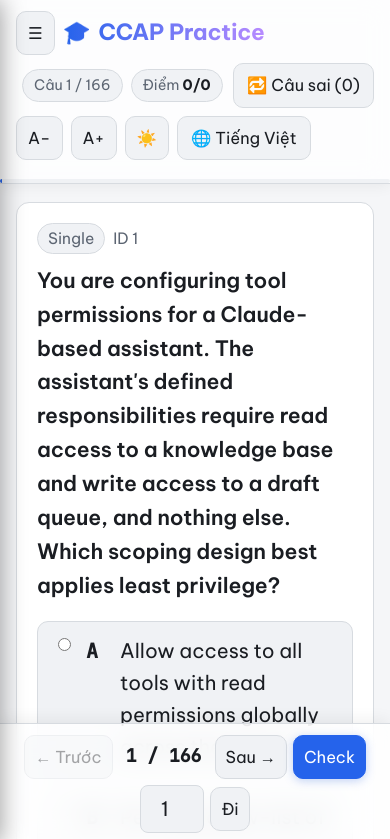
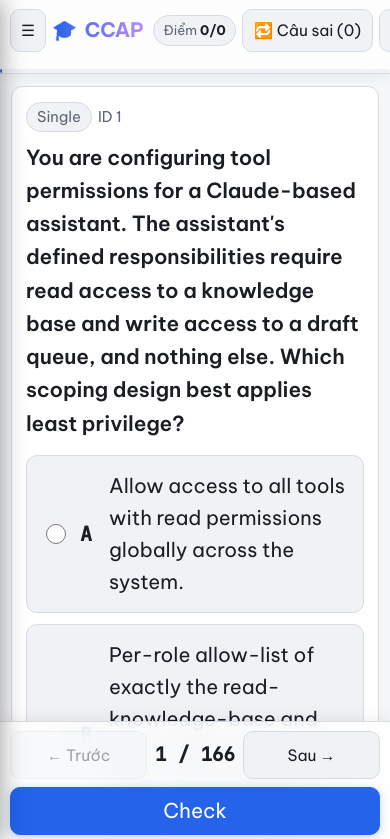
Before and after one commit to anhquan14072002/StudyCert, a plain HTML site: page index.html in a window 390 px wide. Shown: the top 839 px of the page. Drawn offline with Linux system fonts and the light colour scheme.

Commit message:
feat: optimize mobile responsiveness and layout for small screens

```diff
--- a/index.html
+++ b/index.html
@@ -2,7 +2,7 @@
 <html lang="vi">
 <head>
 <meta charset="UTF-8">
-<meta name="viewport" content="width=device-width, initial-scale=1.0">
+<meta name="viewport" content="width=device-width, initial-scale=1.0, viewport-fit=cover">
 <title>CCAP Practice Exam</title>
 <link rel="preconnect" href="https://fonts.googleapis.com">
 <link rel="preconnect" href="https://fonts.gstatic.com" crossorigin>
@@ -112,6 +112,81 @@
     .jump .pill,.nav .spacer{display:none}
     .nav .inner{gap:6px;flex-wrap:wrap}
   }
+
+  /* ====================================================================
+     MOBILE — tối ưu cho điện thoại (Redmi Note 10 Pro ~393px CSS width)
+     ==================================================================== */
+  @media (max-width:560px){
+    :root{ --fs:17px; --radius:11px; }
+
+    /* ---------- HEADER: gọn, một hàng, cuộn ngang mượt ---------- */
+    .bar{
+      flex-wrap:nowrap; gap:6px; padding:9px 10px;
+      padding-left:max(10px, env(safe-area-inset-left));
+      padding-right:max(10px, env(safe-area-inset-right));
+      overflow-x:auto; overflow-y:hidden;
+      -webkit-overflow-scrolling:touch; scrollbar-width:none;
+    }
+    .bar::-webkit-scrollbar{display:none}
+    .bar h1{font-size:1em; flex:none}
+    .bar h1 .h1full{display:none}   /* rút gọn "CCAP Practice" -> "CCAP" */
+    .stats{gap:5px; margin-left:4px}
+    .pill{font-size:.66em; padding:4px 9px}
+    #counter{display:none}          /* đã có pagepos ở thanh dưới */
+    button{font-size:.78em; padding:8px 11px}
+    .toolbtn{padding:8px 10px; flex:none}
+    /* nút dịch chỉ còn icon để tiết kiệm chỗ */
+    #btnTranslate{overflow:hidden}
+    #btnTranslate .tlabel{display:none}
+    /* nút "Câu sai (n)" giữ số, bỏ chữ dài */
+    #btnReview{flex:none}
+
+    /* ---------- LAYOUT ---------- */
+    .layout{padding:12px 11px 120px}
+    .card{padding:15px 14px; margin-bottom:14px}
+    .qtext{font-size:1.04em; margin-bottom:15px}
+    .qmeta{font-size:.74em; gap:6px; margin-bottom:9px}
+
+    /* ---------- lựa chọn: touch target lớn, dễ bấm ---------- */
+    .choice{
+      padding:14px 14px; margin-bottom:11px; gap:11px;
+      min-height:52px; align-items:center;
+    }
+    .choice input{width:20px; height:20px; margin-top:0; flex:none}
+    .choice .ltr{min-width:18px}
+    .row{padding:12px 0; gap:10px}
+    .row .rtext{min-width:0; flex:1 1 100%}
+    .row select{width:100%; padding:11px 12px; min-height:46px}
+
+    /* ---------- sidebar: nút số to hơn cho ngón tay ---------- */
+    .sidebar{width:min(84vw,300px); padding:16px}
+    .qgrid{grid-template-columns:repeat(5,1fr); gap:8px; max-height:none}
+    .qgrid button{height:44px; font-size:.95em}
+
+    /* ---------- NAV dưới: an toàn gesture bar, nút lớn ---------- */
+    .nav{
+      padding:9px 10px;
+      padding-bottom:max(9px, env(safe-area-inset-bottom));
+    }
+    .nav .inner{display:grid; grid-template-columns:1fr auto 1fr; gap:8px; align-items:center}
+    .nav .inner .jump{display:none}          /* nhảy câu đã có trong sidebar */
+    .nav button{min-height:48px; padding:0 12px; width:100%}
+    #btnPrev{grid-column:1}
+    .pagepos{grid-column:2; min-width:64px; font-size:.95em}
+    #btnNext{grid-column:3}
+    #btnCheck{grid-column:1 / -1; font-size:1.02em}  /* Check full-width, dễ bấm 1 tay */
+
+    .progress{height:3px}
+    .exp-block{padding:11px; font-size:.9em}
+  }
+
+  /* màn rất hẹp (<=360px) */
+  @media (max-width:360px){
+    :root{ --fs:16px; }
+    .layout{padding:10px 9px 118px}
+    .card{padding:13px 12px}
+    .qgrid{grid-template-columns:repeat(4,1fr)}
+  }
   .vn-loading{color:var(--muted);font-size:13px;font-style:italic;margin-top:6px}
   .progress{height:4px;background:var(--panel2);border-radius:4px;overflow:hidden;margin-top:8px;max-width:900px;margin-left:auto;margin-right:auto}
   .progress>div{height:100%;background:var(--accent2);width:0;transition:.3s}
@@ -126,7 +201,7 @@
 <header>
   <div class="bar">
     <button class="sidebar-toggle toolbtn" id="btnSidebar" title="Danh sách câu">☰</button>
-    <h1>CCAP Practice</h1>
+    <h1>CCAP<span class="h1full"> Practice</span></h1>
     <div class="stats">
       <span class="pill" id="counter">–</span>
       <span class="pill" id="score">Điểm <b>0/0</b></span>
@@ -135,7 +210,7 @@
     <button class="toolbtn" id="btnFontDown" title="Giảm cỡ chữ">A−</button>
     <button class="toolbtn" id="btnFont" title="Tăng cỡ chữ">A+</button>
     <button class="toolbtn" id="btnTheme" title="Light / Dark">🌙</button>
-    <button id="btnTranslate">🌐 Tiếng Việt</button>
+    <button id="btnTranslate">🌐<span class="tlabel"> Tiếng Việt</span></button>
   </div>
   <div class="progress"><div id="progbar"></div></div>
 </header>
@@ -485,8 +560,11 @@ document.getElementById('btnSidebar').addEventListener('click',()=>{ sidebar.cla
 // Translate
 document.getElementById('btnTranslate').addEventListener('click',(e)=>{
   vnOn.global=!vnOn.global;
-  e.target.textContent = vnOn.global ? '🌐 English' : '🌐 Tiếng Việt';
-  e.target.classList.toggle('primary', vnOn.global);
+  const btn=e.currentTarget;
+  const label=btn.querySelector('.tlabel');
+  if(label) label.textContent = vnOn.global ? ' English' : ' Tiếng Việt';
+  else btn.textContent = vnOn.global ? '🌐 English' : '🌐 Tiếng Việt';
+  btn.classList.toggle('primary', vnOn.global);
   applyTranslation();
 });
 
```
